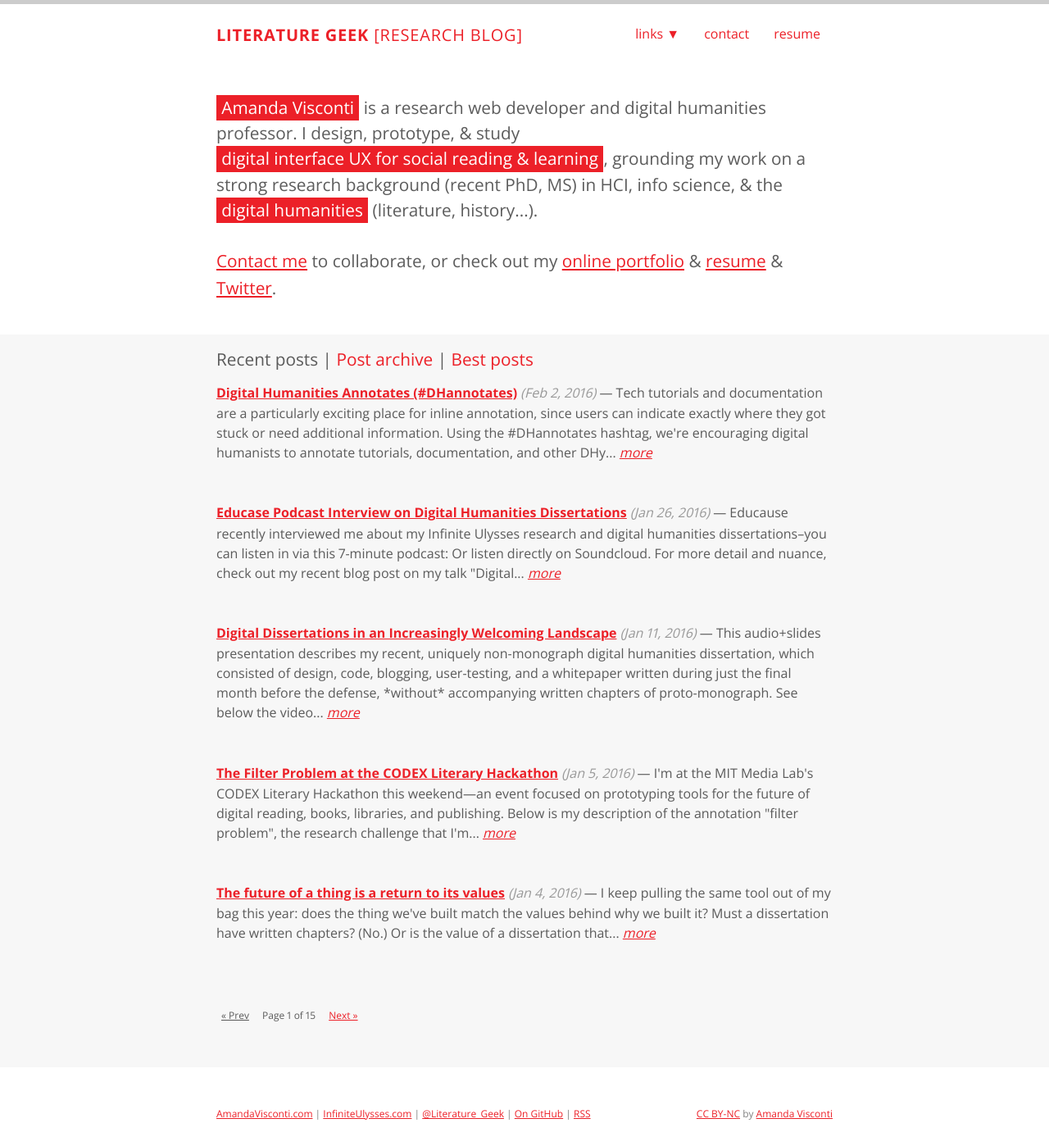
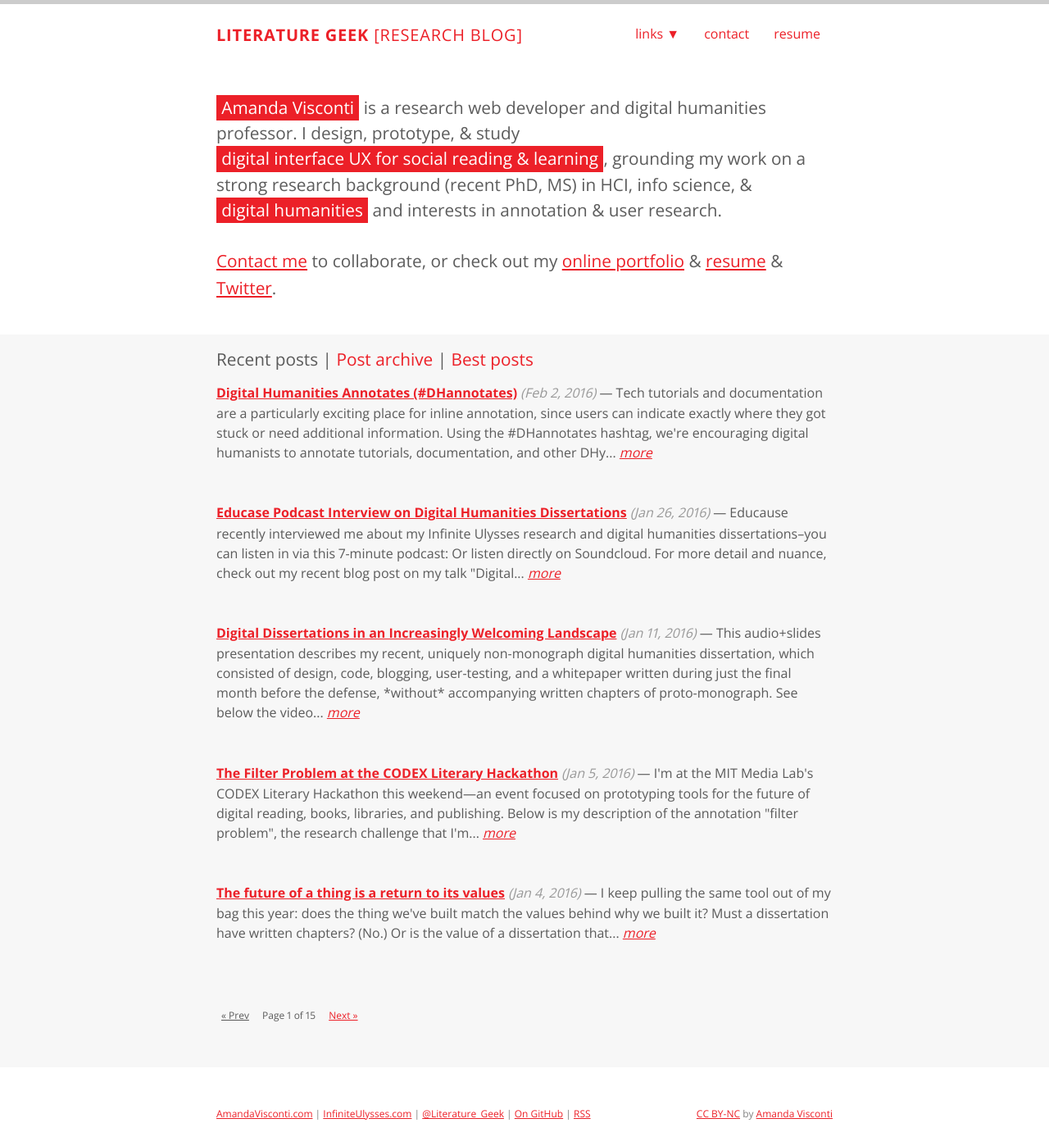
Before and after one commit to amandavisconti/literaturegeek, a Jekyll site: the page built from index.html, in a window 1280 px wide. Shown: the whole page at 82% size. Built offline with Jekyll 4.4.1, drawn with Linux system fonts in a browser that asks for light colours; the list of posts is cut into pages by our own code.

Commit message:
Intro text

```diff
--- a/_includes/intro.html
+++ b/_includes/intro.html
@@ -1,5 +1,5 @@
 <section class="intro">
   <div class="container">
-    <p class="lead"><strong class="author-name" itemprop="name">Amanda Visconti</strong> is a research web developer and digital humanities professor. I design, prototype, & study <span class='callout'>digital interface UX for social reading & learning</span>, grounding my work on a strong research background (recent PhD, MS) in HCI, info science, & the <span class='callout'>digital humanities</span> (literature, history...).<br><br><a href="mailto:amandavisconti@gmail.com?Subject=LitGeekBlogContact">Contact me</a> to collaborate, or check out my <a href="http://www.AmandaVisconti.com">online portfolio</a> & <a href="http://amandavisconti.com/AmandaVisconti_Resume.pdf">resume</a> & <a href="http://www.twitter.com/literature_geek">Twitter</a>.</p>
+    <p class="lead"><strong class="author-name" itemprop="name">Amanda Visconti</strong> is a research web developer and digital humanities professor. I design, prototype, & study <span class='callout'>digital interface UX for social reading & learning</span>, grounding my work on a strong research background (recent PhD, MS) in HCI, info science, & <span class='callout'>digital humanities</span> and interests in annotation & user research.<br><br><a href="mailto:amandavisconti@gmail.com?Subject=LitGeekBlogContact">Contact me</a> to collaborate, or check out my <a href="http://www.AmandaVisconti.com">online portfolio</a> & <a href="http://amandavisconti.com/AmandaVisconti_Resume.pdf">resume</a> & <a href="http://www.twitter.com/literature_geek">Twitter</a>.</p>
   </div>
 </section>
```
Also changed, not shown: 17 other files.
